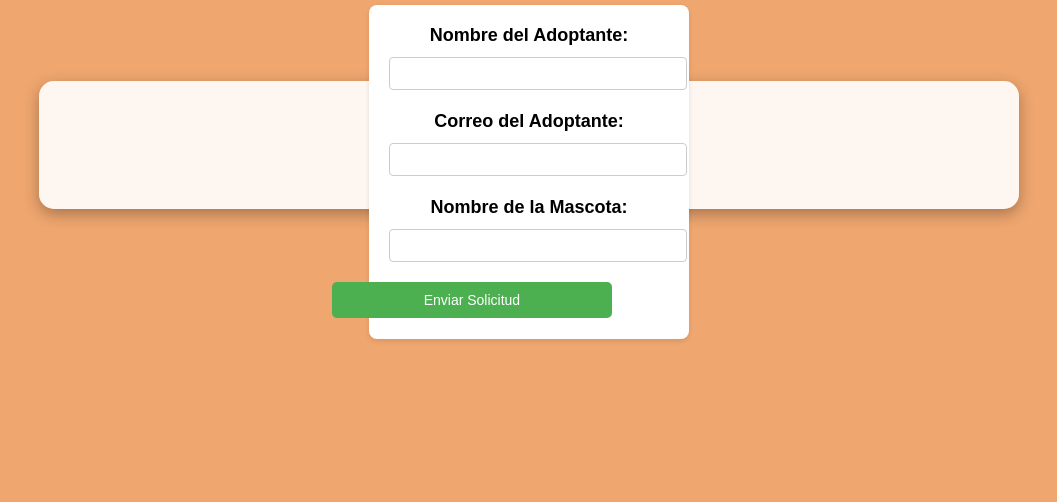
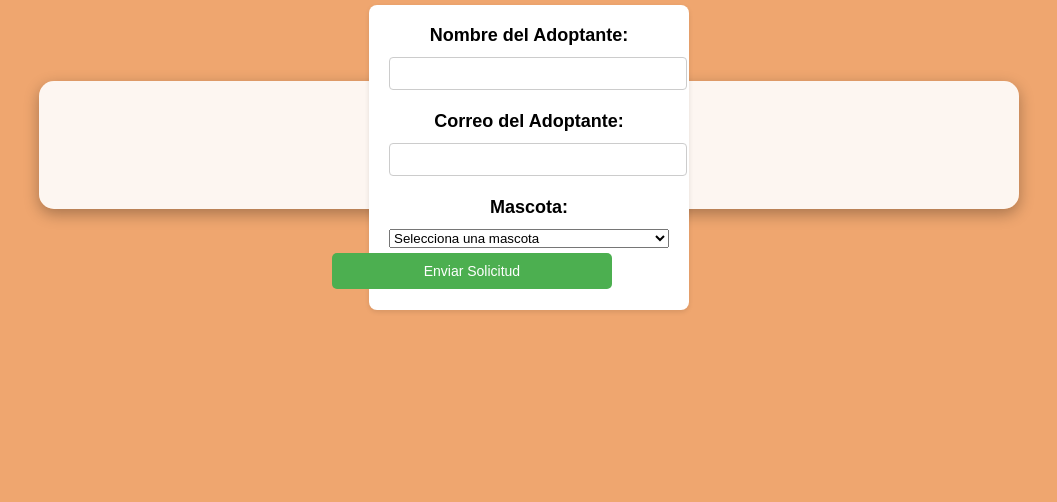
Before and after one commit to DylanZ69/proyecto-back-end-EVA1, a Django app: page /enviar_solicitud/ in a window 1280 px wide; the page is wider, and only the part inside the window is pictured. Shown: the part 275-777 px from the top of that part, without its empty margins (111-1168 px from the left). Run offline with Django 5.2, Linux system fonts and the light colour scheme; data comes from the database, SQL or seed files in the repository.

Commit message:
seccion Solicitudes terminado

```diff
--- a/AdoptaUnaPatitaProyecto/AdoptaUnaPatitaApp/models.py
+++ b/AdoptaUnaPatitaProyecto/AdoptaUnaPatitaApp/models.py
@@ -1,4 +1,5 @@
 from django.db import models
+from django.utils import timezone
 
 # ========================
 # MODELOS PRINCIPALES
@@ -13,6 +14,7 @@ class Mascota(models.Model):
     def __str__(self):
         return self.nombre
 
+
 class Refugio(models.Model):
     nombre = models.CharField(max_length=100)
     direccion = models.CharField(max_length=200)
@@ -24,11 +26,15 @@ class Refugio(models.Model):
 
 
 class Solicitud(models.Model):
-    usuario = models.CharField(max_length=100)
-    mascota = models.CharField(max_length=100)  # ahora es texto libre
+    nombre_adoptante = models.CharField(max_length=100)
+    correo_adoptante = models.EmailField()
+    mascota = models.ForeignKey(Mascota, on_delete=models.CASCADE, null=True, blank=True)
     comentarios = models.TextField(blank=True)
-    estado = models.CharField(max_length=50, default="Pendiente")
+    estado = models.CharField(max_length=20, default="Pendiente")
+    fecha = models.DateTimeField(default=timezone.now)
 
+    def __str__(self):
+        return f"{self.nombre_adoptante} - {self.mascota.nombre}"
 
 
 class Seguimiento(models.Model):
--- a/AdoptaUnaPatitaProyecto/AdoptaUnaPatitaApp/views.py
+++ b/AdoptaUnaPatitaProyecto/AdoptaUnaPatitaApp/views.py
@@ -209,7 +209,8 @@ def eliminar_refugio(request, id):
 # views.py
 def enviar_solicitud(request):
     rol = request.GET.get("rol", "usuario")
-    return render(request, "templatesApp/enviar_solicitud.html", {"rol": rol})
+    mascotas = Mascota.objects.all()  # Trae todas las mascotas
+    return render(request, "templatesApp/enviar_solicitud.html", {"rol": rol, "mascotas": mascotas})
 
 
 def ver_solicitudes(request):
@@ -235,24 +236,29 @@ def crear_solicitud(request):
         try:
             nombre_adoptante = request.POST.get("nombre_adoptante")
             correo_adoptante = request.POST.get("correo_adoptante")
-            mascota = request.POST.get("mascota")  # Ahora acepta cualquier texto
-            estado = "Pendiente"
+            mascota_id = request.POST.get("mascota")  # id de la mascota seleccionada
+            mascota = Mascota.objects.get(pk=mascota_id)
 
-            # Guardar la solicitud
+            # Crear la solicitud
             solicitud = Solicitud.objects.create(
                 nombre_adoptante=nombre_adoptante,
                 correo_adoptante=correo_adoptante,
                 mascota=mascota,
-                estado=estado
+                estado="Pendiente"
             )
+
             return redirect("ver_solicitudes")  # Redirige a la lista de solicitudes
 
         except Exception as e:
-            return render(request, "templatesApp/enviar_solicitud.html", {"error": f"Error al crear la solicitud: {e}"})
+            # Si hay error, vuelve a mostrar el form con mensaje
+            return render(request, "templatesApp/enviar_solicitud.html", {
+                "error": f"Error al crear la solicitud: {e}",
+                "mascotas": Mascota.objects.all(),
+                "rol": request.GET.get("rol", "usuario")
+            })
+
     else:
-        return render(request, "templatesApp/enviar_solicitud.html")
-
-
+        return redirect("enviar_solicitud")
 
 @csrf_exempt
 def actualizar_solicitud(request, id):
--- a/AdoptaUnaPatitaProyecto/templates/templatesApp/enviar_solicitud.html
+++ b/AdoptaUnaPatitaProyecto/templates/templatesApp/enviar_solicitud.html
@@ -10,6 +10,9 @@
 
 <div class="mascotas-container" style="margin-top: 0px;">
 
+    {% if error %}
+        <p style="color:red; font-weight:bold;">{{ error }}</p>
+    {% endif %}
 
     <form method="POST" action="{% url 'crear_solicitud' %}">
         {% csrf_token %}
@@ -19,8 +22,13 @@
         <label for="correo_adoptante">Correo del Adoptante:</label>
         <input type="email" name="correo_adoptante" id="correo_adoptante" required>
 
-            <label for="mascota">Nombre de la Mascota:</label>
-            <input type="text" name="mascota" id="mascota" required>
+        <label for="mascota">Mascota:</label>
+        <select name="mascota" id="mascota" required>
+            <option value="">Selecciona una mascota</option>
+            {% for mascota in mascotas %}
+                <option value="{{ mascota.id }}">{{ mascota.nombre }} ({{ mascota.tipo }})</option>
+            {% endfor %}
+        </select>
 
         <button type="submit" class="AgregarMascotas">Enviar Solicitud</button>
     </form>
```
Also changed, not shown: AdoptaUnaPatitaProyecto/AdoptaUnaPatitaApp/migrations/0004_rename_usuario_solicitud_nombre_adoptante_and_more.py (added), AdoptaUnaPatitaProyecto/db.sqlite3. Lines whose indentation alone changed are shown as unchanged.
